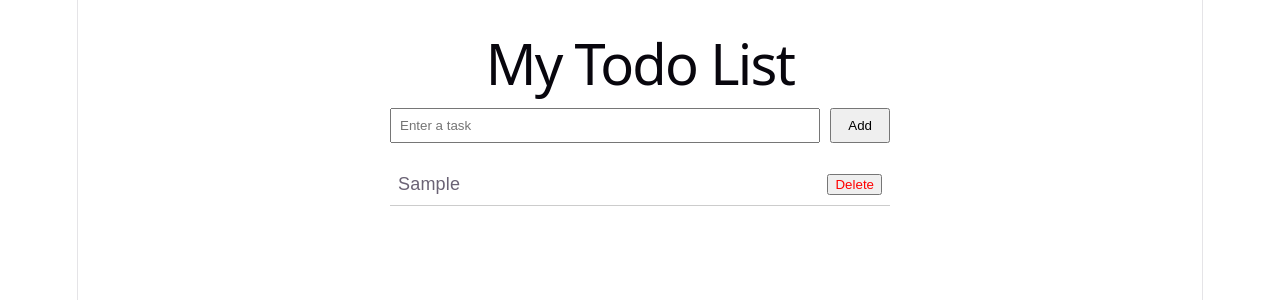
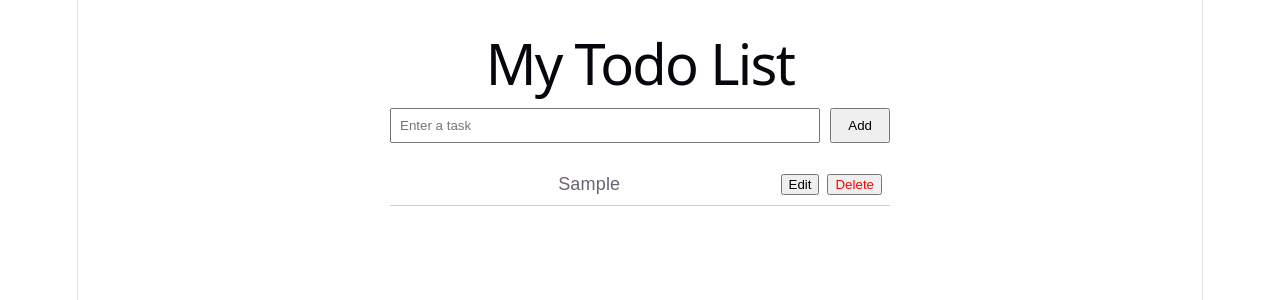
Before and after one commit to tishuprajapati453/FSD-Todo-App, a React (Vite) app: page / in a window 1280 px wide. Both pictures are taken after typing "Sample" into the empty fields and a click on the button "Add". Shown: the top 300 px of the page. Built offline with nearby package versions, Linux system fonts and the light colour scheme.

Commit message:
State Management using useState - Edit Task Feature

```diff
--- a/src/TaskItem.jsx
+++ b/src/TaskItem.jsx
@@ -1,4 +1,18 @@
-function TaskItem({ todo, onToggle, onDelete }) {
+import { useState } from 'react';
+
+function TaskItem({ todo, onToggle, onDelete, onEdit }) {
+  const [isEditing, setIsEditing] = useState(false);
+  const [editText, setEditText] = useState(todo.text);
+
+  const handleSave = () => {
+    if (editText.trim() === '') {
+      alert('Task cannot be empty');
+      return;
+    }
+    onEdit(todo.id, editText);
+    setIsEditing(false);
+  };
+
   return (
     <li
       style={{
@@ -7,15 +21,38 @@ function TaskItem({ todo, onToggle, onDelete }) {
         alignItems: 'center',
         padding: '8px',
         borderBottom: '1px solid #ccc',
-        textDecoration: todo.completed ? 'line-through' : 'none',
       }}
     >
-      <span onClick={() => onToggle(todo.id)} style={{ cursor: 'pointer' }}>
-        {todo.text}
-      </span>
-      <button onClick={() => onDelete(todo.id)} style={{ color: 'red' }}>
-        Delete
-      </button>
+      {isEditing ? (
+        <input
+          type="text"
+          value={editText}
+          onChange={(e) => setEditText(e.target.value)}
+          style={{ flex: 1, marginRight: '10px', padding: '4px' }}
+        />
+      ) : (
+        <span
+          onClick={() => onToggle(todo.id)}
+          style={{
+            cursor: 'pointer',
+            textDecoration: todo.completed ? 'line-through' : 'none',
+            flex: 1,
+          }}
+        >
+          {todo.text}
+        </span>
+      )}
+
+      <div style={{ display: 'flex', gap: '8px' }}>
+        {isEditing ? (
+          <button onClick={handleSave}>Save</button>
+        ) : (
+          <button onClick={() => setIsEditing(true)}>Edit</button>
+        )}
+        <button onClick={() => onDelete(todo.id)} style={{ color: 'red' }}>
+          Delete
+        </button>
+      </div>
     </li>
   );
 }
--- a/src/TaskList.jsx
+++ b/src/TaskList.jsx
@@ -1,6 +1,6 @@
 import TaskItem from './TaskItem';
 
-function TaskList({ todos, onToggle, onDelete }) {
+function TaskList({ todos, onToggle, onDelete, onEdit }) {
   return (
     <ul style={{ listStyle: 'none', padding: 0 }}>
       {todos.length === 0 && <p>No tasks yet. Add one!</p>}
@@ -10,6 +10,7 @@ function TaskList({ todos, onToggle, onDelete }) {
           todo={todo}
           onToggle={onToggle}
           onDelete={onDelete}
+          onEdit={onEdit}
         />
       ))}
     </ul>
--- a/src/TodoApp.jsx
+++ b/src/TodoApp.jsx
@@ -26,11 +26,24 @@ function TodoApp() {
     setTodos(todos.filter((todo) => todo.id !== id));
   };
 
+  const editTask = (id, newText) => {
+    setTodos(
+      todos.map((todo) =>
+        todo.id === id ? { ...todo, text: newText } : todo
+      )
+    );
+  };
+
   return (
     <div style={{ maxWidth: '500px', margin: '50px auto', fontFamily: 'Arial' }}>
       <h1>My Todo List</h1>
       <TaskForm onAddTask={addTask} />
-      <TaskList todos={todos} onToggle={toggleComplete} onDelete={deleteTask} />
+      <TaskList
+        todos={todos}
+        onToggle={toggleComplete}
+        onDelete={deleteTask}
+        onEdit={editTask}
+      />
     </div>
   );
 }
```
